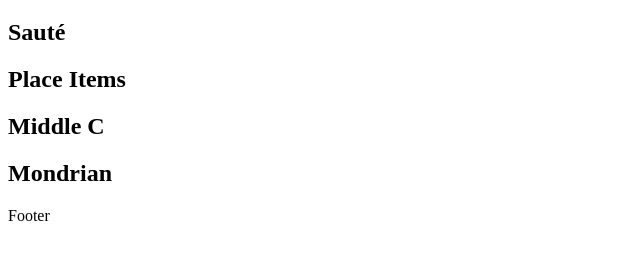
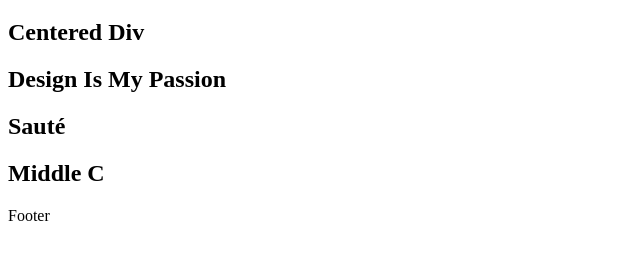
Before and after one commit to marcomaza92/portfolio, an Astro site: page / in a window 1280 px wide. Shown: the part 87-346 px from the top of the page, without its empty margins (0-640 px from the left). Built offline with nearby package versions, Linux system fonts and the light colour scheme; Astro itself is replaced by a stand-in of ours.

Commit message:
fix: rearrange section from the portfolio

```diff
--- a/src/components/Welcome.astro
+++ b/src/components/Welcome.astro
@@ -7,16 +7,16 @@
 <main>
 	<h1>Marco Maza</h1>
 	<section>
+		<h2>Centered Div</h2>
+	</section>
+	<section>
+		<h2>Design Is My Passion</h2>
+	</section>
+	<section>
 		<h2>Sauté</h2>
 	</section>
 	<section>
-		<h2>Place Items</h2>
-	</section>
-	<section>
 		<h2>Middle C</h2>
-	</section>
-	<section>
-		<h2>Mondrian</h2>
 	</section>
 </main>
 <footer>
```
